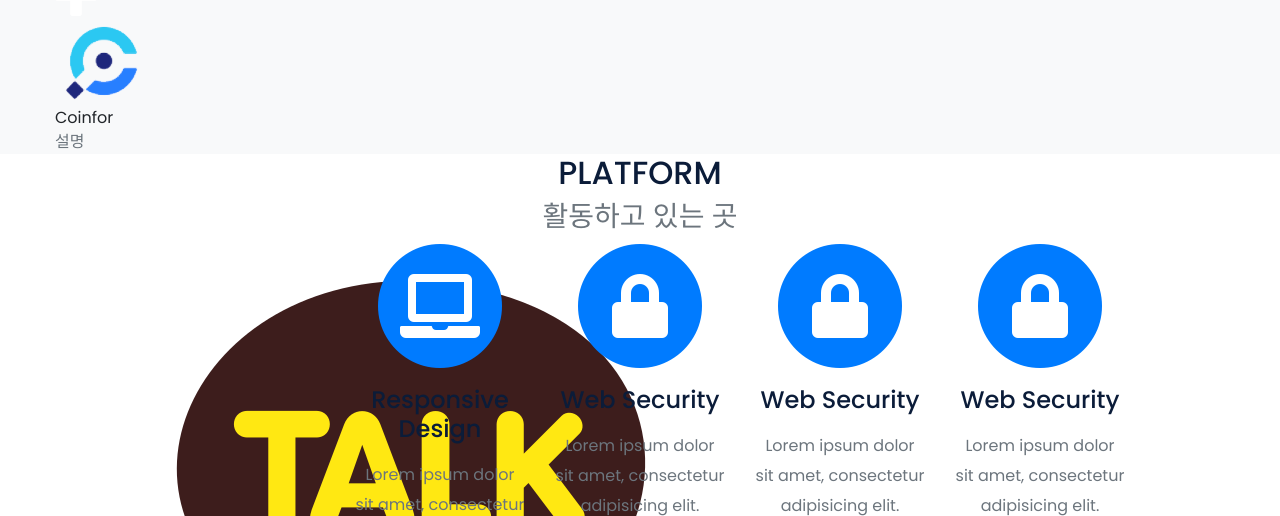
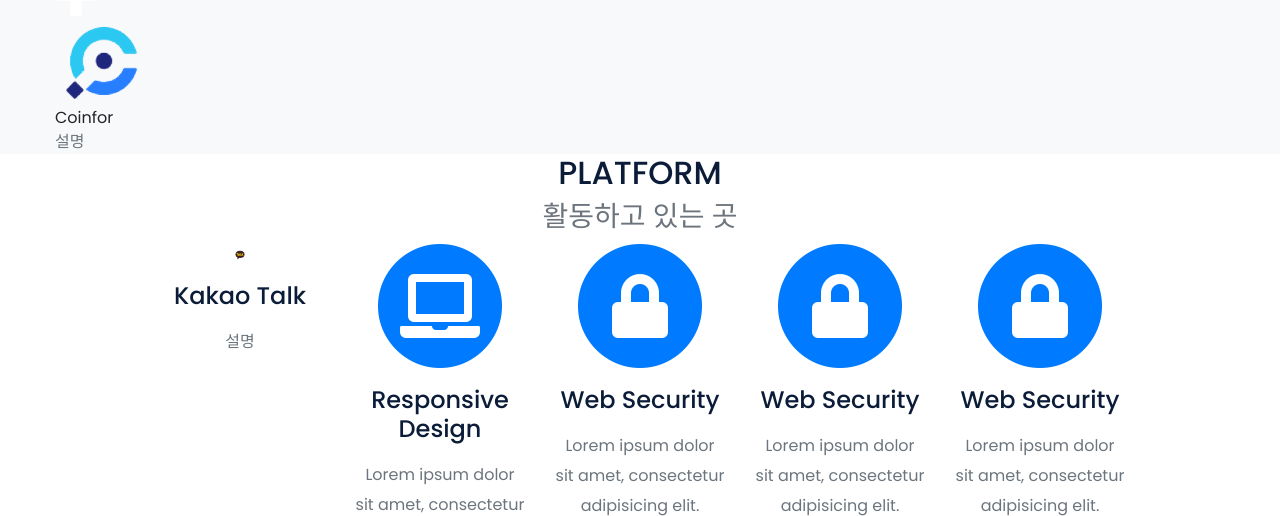
Before and after one commit to wonjin9/rt7, a Django app: page /do/ in a window 1280 px wide. Shown: the part 1403-1919 px from the top of the page. Run offline with Django 3.2, Linux system fonts and the light colour scheme; some libraries are stand-ins or nearby versions.

Commit message:
가즈아

```diff
--- a/blog/templates/blog/5do.html
+++ b/blog/templates/blog/5do.html
@@ -122,7 +122,7 @@
                     <div class="col-md-1"></div>
                     <div class="col-md-2">
                         <a href="" target="_blank">
-                            <img src="{% static 'img/jin9/talk_icon.png' %}" alt="">
+                            <img src="{% static 'img/jin9/talk_icon.png' %}" style="width:10px; height:10px;" alt="">
                         </a>
                         <h4 class="my-3">Kakao Talk</h4>
                         <p class="text-muted">설명</p>
```
Also changed, not shown: static/img/jin9/simple_logo.png (added).
